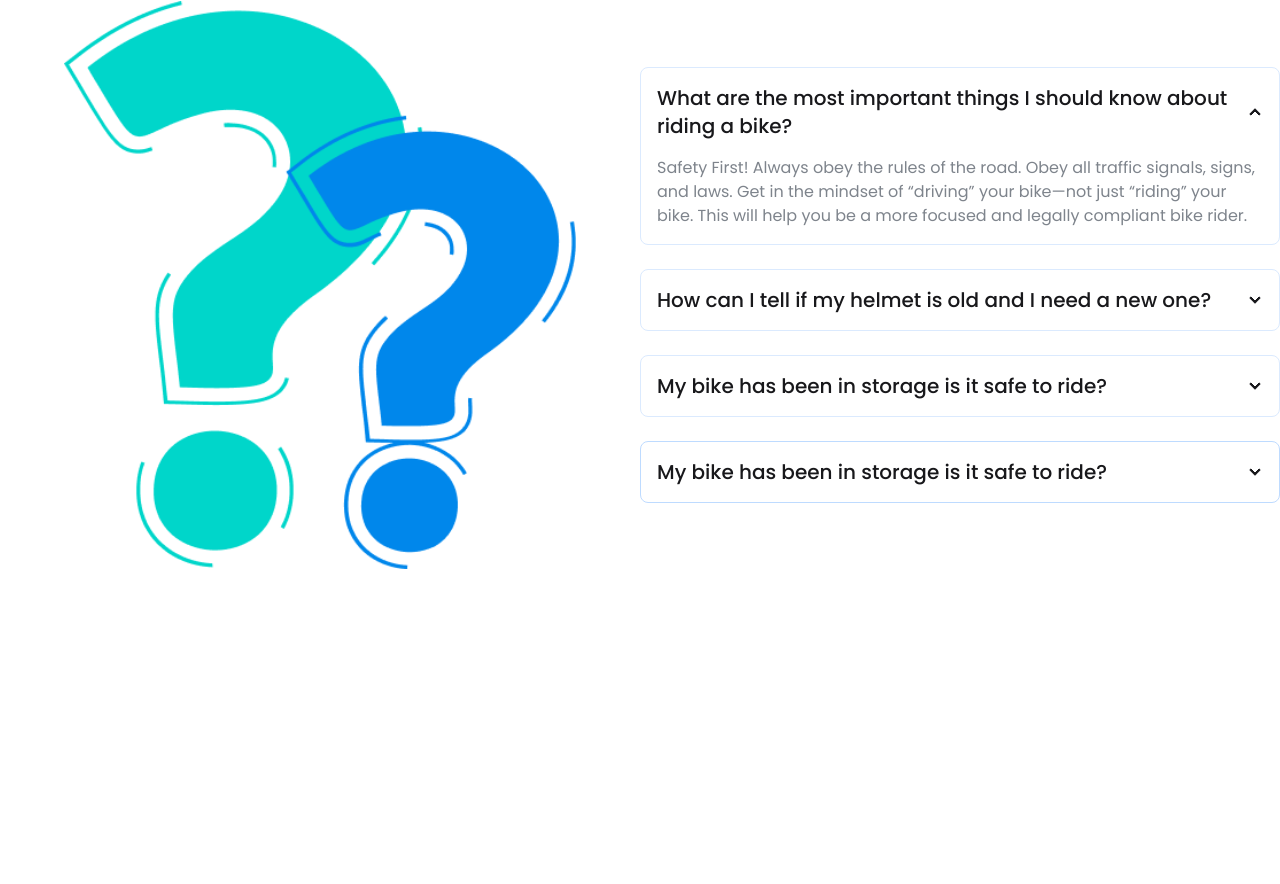
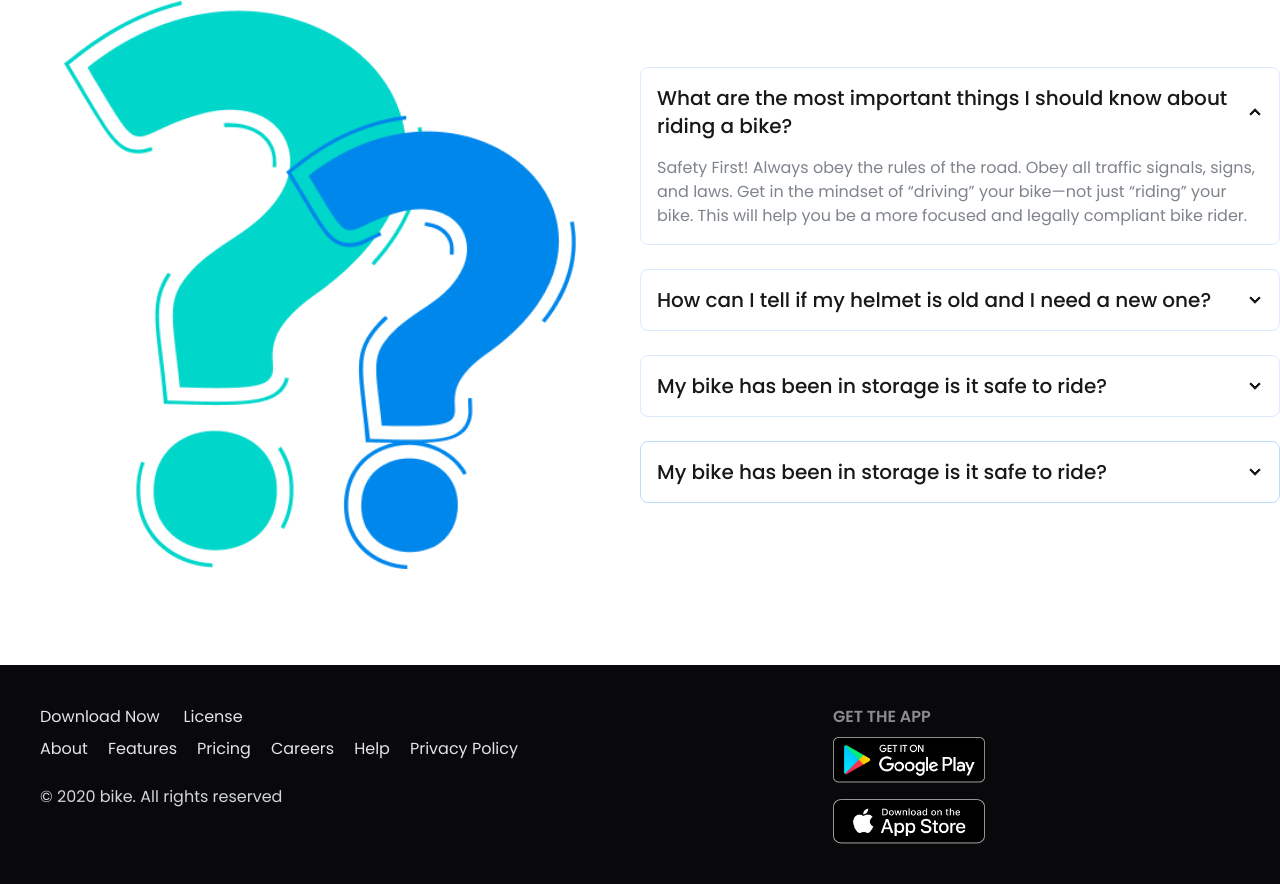
Before and after one commit to mahdihasanjr/Practice-7-biker-zone-module-15-using-daisyUI-and-tailwind, a plain HTML site: page index.html in a window 1280 px wide. Shown: the part 2621-3505 px from the top of the page. Before the commit the page ends 3286 px from the top, so only its background shows below. Drawn offline with nearby package versions, Linux system fonts and the light colour scheme.

Commit message:
footer section done

```diff
--- a/index.html
+++ b/index.html
@@ -223,13 +223,13 @@
 
         <!-- Happy Clients section -->
          <section class="my-24 px-5 lg:p-0">
-            <h1 class="text-5xl/15 md:text-5xl font-medium text-xl text-center mb-10 ">Happy <span class="text-[#E76F51]">Clients says</span></h1>
+            <h1 class="text-5xl/15 md:text-5xl font-bold text-xl text-center mb-10 ">Happy <span class="text-[#E76F51]">Clients says</span></h1>
 
             <!-- card-box -->
              <div class="grid grid-cols-1 md:grid-cols-2 lg:grid-cols-3 gap-10">
 
               <!-- card-1 -->
-              <div class="card bg-base-100 shadow-sm pt-8 space-y-6 px-12 lg:px-0">
+              <div class="card bg-base-100 shadow-sm pt-8 pb-8 lg:pb-0 space-y-6 px-12 lg:px-0">
                 <!-- Avatar -->
                 <div class="avatar">
                   <div class="w-36 mx-auto rounded-full">
@@ -254,7 +254,7 @@
                 </div>
               </div>
               <!-- card-2 -->
-              <div class="card bg-base-100 shadow-sm pt-8 space-y-6 px-12 lg:px-0">
+              <div class="card bg-base-100 shadow-sm pt-8 pb-8 lg:pb-0 space-y-6 px-12 lg:px-0">
                 <!-- Avatar -->
                 <div class="avatar">
                   <div class="w-36 mx-auto rounded-full">
@@ -279,7 +279,7 @@
                 </div>
               </div>
               <!-- card-3 -->
-              <div class="card bg-base-100 shadow-sm pt-8 space-y-6 px-12 lg:px-0">
+              <div class="card bg-base-100 shadow-sm pt-8 pb-8 lg:pb-0 space-y-6 px-12 lg:px-0">
                 <!-- Avatar -->
                 <div class="avatar">
                   <div class="w-36 mx-auto rounded-full">
@@ -362,5 +362,47 @@
 
       <!-- footer part -->
 
+      <footer>
+          <div class="grid lg:grid-flow-col bg-neutral text-neutral-content px-5 py-10 md:p-10 gap-15">
+            <aside class="space-y-4 md:space-y-2">
+              <ul class="flex gap-6">
+                <li>Download Now</li>
+                <li>License</li>
+              </ul>
+
+              <ul class="grid grid-cols-3  md:flex md:gap-5 ">
+                <li>About</li>
+                <li>Features</li>
+                <li>Pricing</li>
+                <li>Careers</li>
+                <li>Help</li>
+                <li>Privacy Policy</li>
+              </ul>
+              <div class="hidden lg:flex mt-6">
+                <p class=" text-gray-300">© 2020 bike. All rights reserved
+              </p>
+              </div>
+            </aside>
+            <nav>
+              <h6 class="footer-title">Get the App</h6>
+              <div class="grid grid-cols-1 gap-4">
+                <a>
+                  <img src="images/others/android.png" alt="" class="w-38">
+                </a>
+                <a>
+                  <img src="images/others/ios.png" alt="" class="w-38">
+                </a>
+
+              </div>
+            </nav>
+
+             <!-- mobile view -->
+              <div class=" lg:hidden mt-3">
+                <p class=" text-gray-300 flex justify-center items-center">© 2020 bike. All rights reserved
+              </p>
+              </div>
+          </div>
+      </footer>
+
 </body>
 </html>
```
